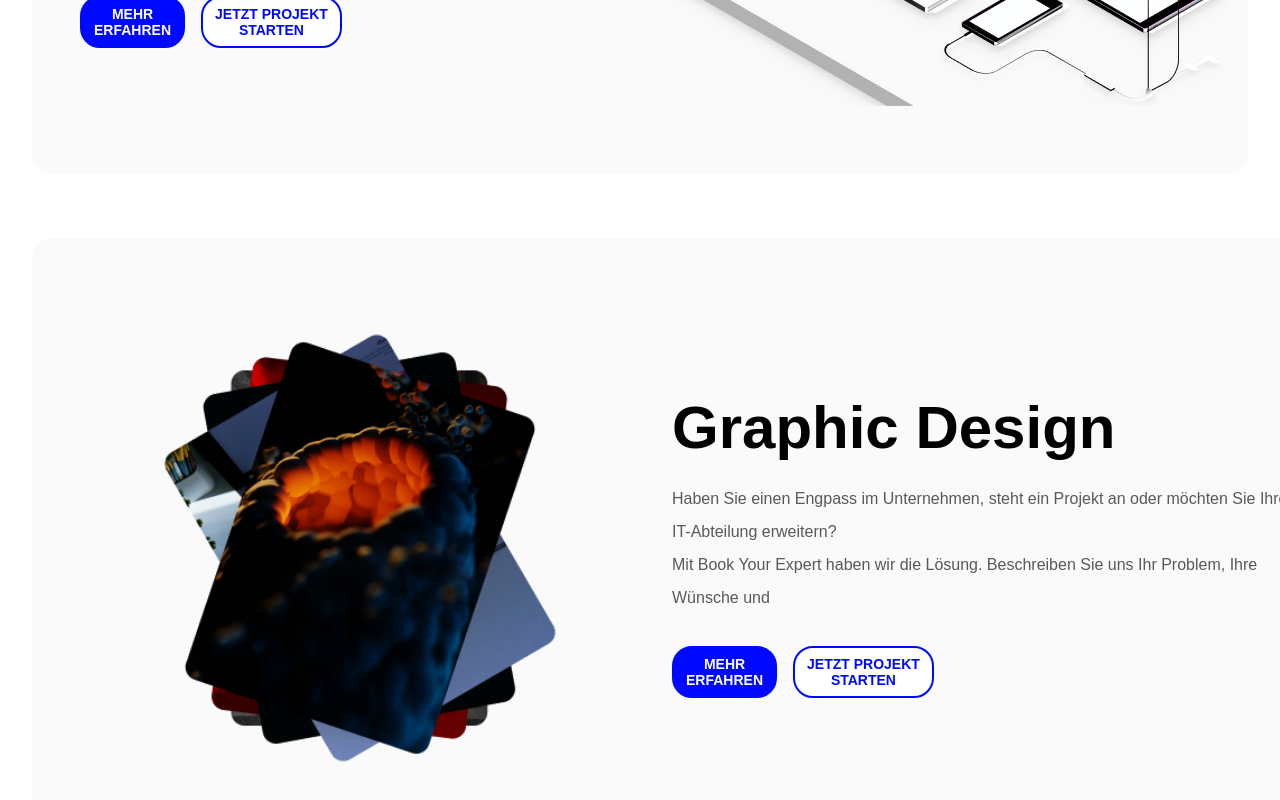
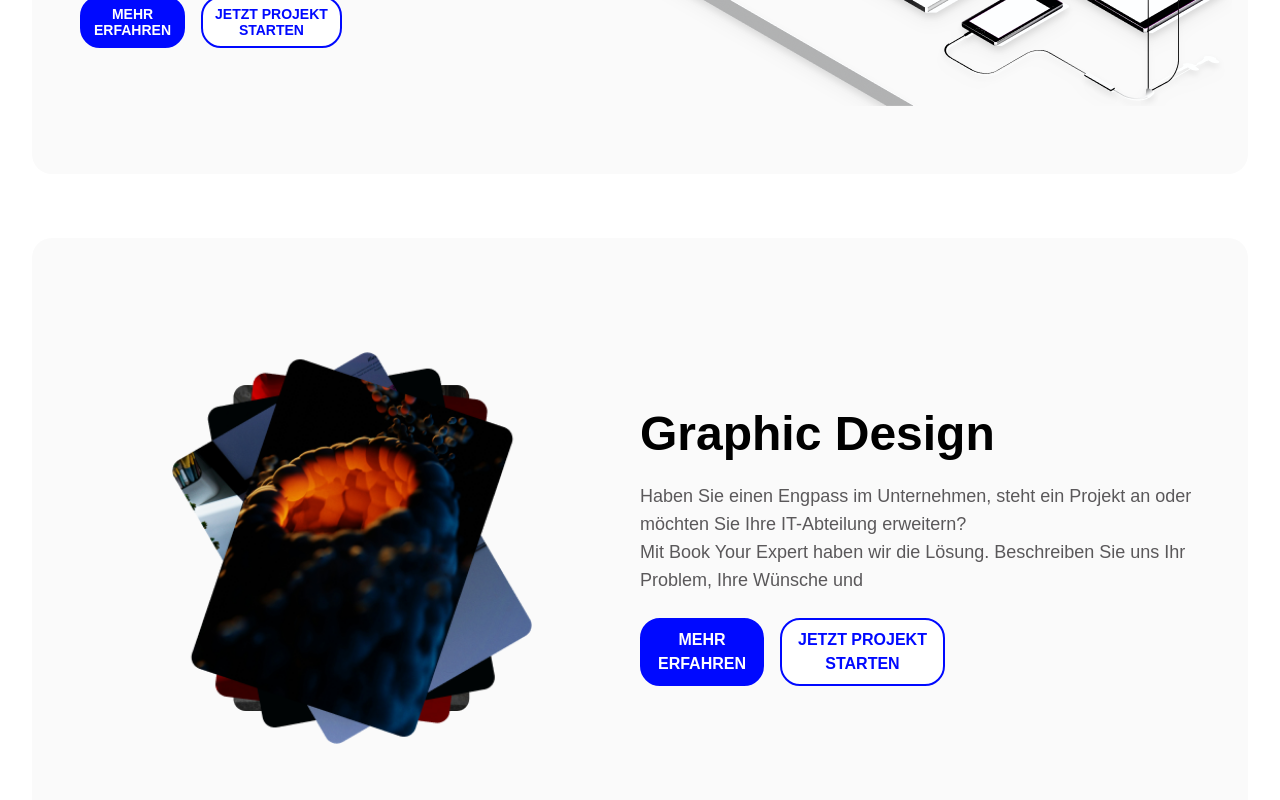
Before and after one commit to Edita-TheEksperts/website, a Next.js app: page / in a window 1280 px wide. Shown: the part 2740-3540 px from the top of the page. Built offline with nearby package versions, Linux system fonts and the light colour scheme.

Commit message:
Update GraphisDesignSection.js

```diff
--- a/components/GraphisDesignSection.js
+++ b/components/GraphisDesignSection.js
@@ -8,7 +8,6 @@ import hoverImage3 from "/images/HoverImage3.png";
 import hoverImage4 from "/images/HoverImage4.png";
 
 const GraphicDesignSection = () => {
-  // Define the images for the hover effect
   const additionalImages = [hoverImage1, hoverImage2, hoverImage3, hoverImage4];
   const [currentImage, setCurrentImage] = useState(logo3);
   const [hovering, setHovering] = useState(false);
@@ -22,54 +21,53 @@ const GraphicDesignSection = () => {
       currentIndex = (currentIndex + 1) % additionalImages.length;
     }, 1000);
 
-    // Store the interval so it can be cleared on mouse leave
     document.hoverInterval = interval;
   };
 
   const handleMouseLeave = () => {
     setHovering(false);
     clearInterval(document.hoverInterval);
-    setCurrentImage(logo3); // Revert to the original image
+    setCurrentImage(logo3);
   };
 
   return (
     <section
-      className="font-matt relative flex flex-col md:flex-row items-center justify-between bg-[#FAFAFA] p-4 rounded-[20px] min-w-[1280px] mx-auto my-8 lg:h-[620px] group transition-all duration-500 hover:bg-radial hover:bg-gradient-to-r from-[#D83200] via-[#0009FF] to-[#0009FF]"
+      className="font-matt relative flex flex-col lg:flex-row items-center justify-between bg-[#FAFAFA] p-6 sm:p-8 rounded-[20px] max-w-[1280px] mx-auto my-8 lg:h-[620px] group transition-all duration-500 hover:bg-radial hover:bg-gradient-to-r from-[#D83200] via-[#0009FF] to-[#0009FF]"
       onMouseEnter={handleMouseEnter}
       onMouseLeave={handleMouseLeave}
     >
-      {/* Right Section: Image */}
-      <div className="font-matt md:w-1/2 order-2 md:order-1 mt-8 md:mt-0 flex justify-center transition-transform duration-500 group-hover:translate-x-6">
+      {/* Image Section */}
+      <div className="w-full lg:w-1/2 flex justify-center mb-6 lg:mb-0 transition-transform duration-500 lg:group-hover:translate-x-4">
         <Image
           src={currentImage}
-          alt="Graphic Design Image"
-          width={400}
-          height={400}
-          className="rounded-lg object-contain"
+          alt="Graphic Design"
+          width={300}
+          height={300}
+          className="rounded-lg object-contain sm:w-[250px] sm:h-[250px] md:w-[300px] md:h-[300px] lg:w-[400px] lg:h-[400px]"
           priority
         />
       </div>
 
-      {/* Left Section: Text */}
-      <div className="font-matt md:w-1/2 order-1 md:order-2 transition-transform duration-500 group-hover:-translate-x-6">
-        <h2 className="font-matt text-4xl sm:text-5xl md:text-6xl font-extrabold mb-6 transition-colors duration-300 group-hover:text-white">
+      {/* Text Section */}
+      <div className="w-full lg:w-1/2 text-center lg:text-left space-y-6 transition-transform duration-500 lg:group-hover:-translate-x-4">
+        <h2 className="font-matt text-3xl sm:text-4xl md:text-5xl font-extrabold mb-4 transition-colors duration-300 group-hover:text-white">
           Graphic Design
         </h2>
-        <p className="text-[#5A585A] mb-8 font-matt font-[20px] leading-[33px] transition-colors duration-300 group-hover:text-white">
+        <p className="text-[#5A585A] text-sm sm:text-base md:text-lg leading-relaxed transition-colors duration-300 group-hover:text-white">
           Haben Sie einen Engpass im Unternehmen, steht ein Projekt an oder
           möchten Sie Ihre IT-Abteilung erweitern? <br />
           Mit Book Your Expert haben wir die Lösung. Beschreiben Sie uns Ihr
           Problem, Ihre Wünsche und
         </p>
-        <div className="flex space-x-4">
+        <div className="flex flex-col sm:flex-row items-center justify-center lg:justify-start space-y-4 sm:space-y-0 sm:space-x-4">
           <Link href="/services/salesforce">
-            <button className="font-matt border-2 border-[#0009FF] text-white bg-[#0009FF] px-3 py-2 rounded-[20px] leading-[16px] text-[14px] font-extrabold transition-all duration-300 group-hover:border-white group-hover:text-[#0009FF] group-hover:bg-white">
+            <button className="font-matt border-2 border-[#0009FF] text-white bg-[#0009FF] px-4 py-2 rounded-[20px] text-sm sm:text-base font-extrabold transition-all duration-300 group-hover:border-white group-hover:text-[#0009FF] group-hover:bg-white">
               MEHR <br />
               ERFAHREN
             </button>
           </Link>
           <Link href="/services/contact">
-            <button className="font-matt border-2 border-[#0009FF] text-[#0009FF] bg-white px-3 py-2 rounded-[20px] leading-[16px] text-[14px] font-extrabold transition-colors duration-200 group-hover:bg-transparent group-hover:text-white group-hover:border-white">
+            <button className="font-matt border-2 border-[#0009FF] text-[#0009FF] bg-white px-4 py-2 rounded-[20px] text-sm sm:text-base font-extrabold transition-all duration-300 group-hover:bg-transparent group-hover:text-white group-hover:border-white">
               JETZT PROJEKT <br />
               STARTEN
             </button>
```
